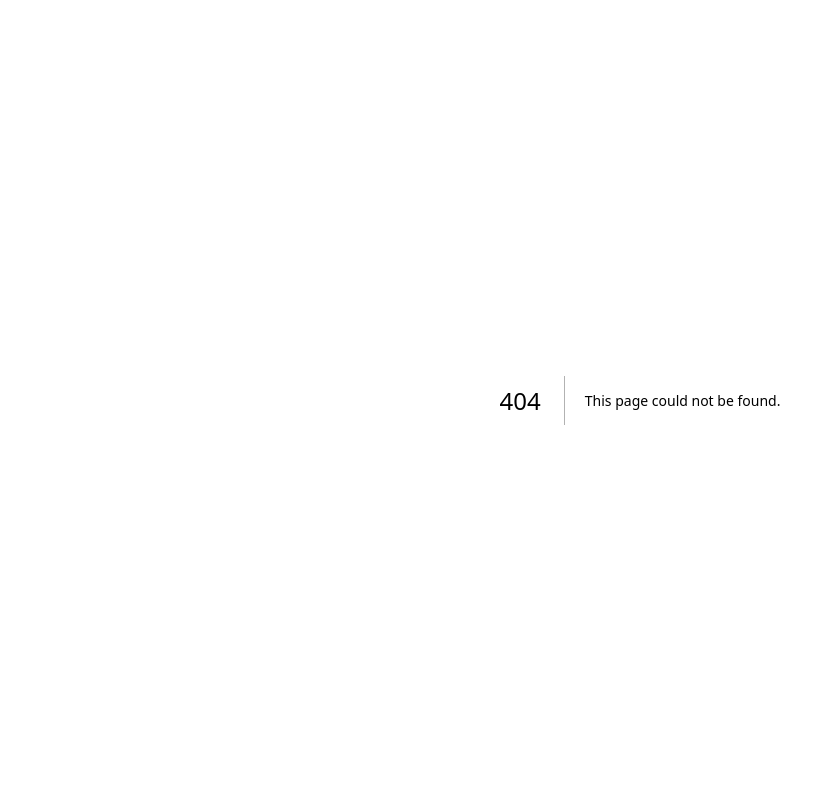
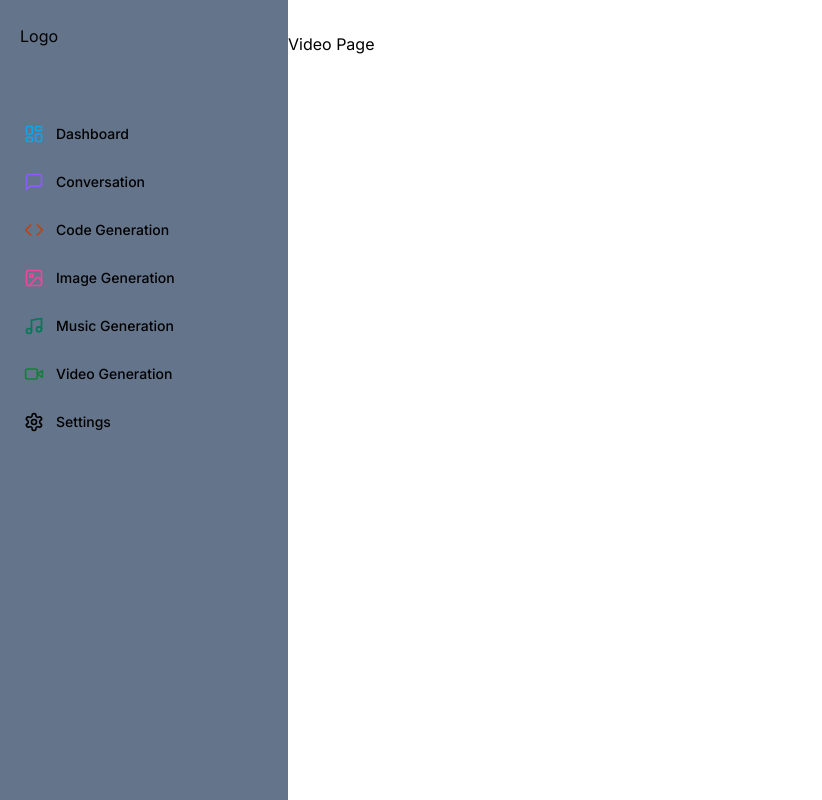
Before and after one commit to zaibutcooler/ai-saas-next13, a Next.js app in the folder alpha/: page /video in a window 1280 px wide. Before the commit this address had no page. Shown: the whole page, without its empty margins (0-822 px from the left). Built offline with nearby package versions, Linux system fonts and the light colour scheme.

Commit message:
done sidebar

```diff
--- a/alpha/app/(dashboard)/dashboard/page.tsx
+++ b/alpha/app/(dashboard)/dashboard/page.tsx
@@ -1,9 +1,5 @@
 import { UserButton } from "@clerk/nextjs"
 
 export default function DashboardPage() {
-  return (
-    <main>
-      <UserButton />
-    </main>
-  )
+  return <main>Dashboard</main>
 }
--- a/alpha/app/(dashboard)/layout.tsx
+++ b/alpha/app/(dashboard)/layout.tsx
@@ -1,12 +1,18 @@
 import { ReactNode } from "react"
+
+import Navbar from "@/components/main/Navbar"
+import Sidebar from "@/components/main/Sidebar"
 
 export default function DashboardLayout({ children }: { children: ReactNode }) {
   return (
     <section>
       <nav className="hidden md:flex md:w-72 md:h-full md:fixed bg-slate-500 dark:bg-slate-900">
-        Navbar
+        <Sidebar />
       </nav>
-      <main className="md:pl-72">{children}</main>
+      <main className="md:pl-72">
+        <Navbar />
+        <div>{children}</div>
+      </main>
     </section>
   )
 }
--- /dev/null
+++ b/alpha/app/(dashboard)/video/page.tsx
@@ -0,0 +1,3 @@
+export default function VideoPage() {
+    return <main>Video Page</main>
+  }
--- /dev/null
+++ b/alpha/components/main/MobileSidebar.tsx
@@ -0,0 +1,33 @@
+"use client"
+
+import { useEffect, useState } from "react"
+import { Menu } from "lucide-react"
+
+import { Button } from "@/components/ui/button"
+import { Sheet, SheetContent, SheetTrigger } from "@/components/ui/sheet"
+import Sidebar from "@/components/main/Sidebar"
+
+export const MobileSidebar = ({}: {}) => {
+  const [isMounted, setIsMounted] = useState(false)
+
+  useEffect(() => {
+    setIsMounted(true)
+  }, [])
+
+  if (!isMounted) {
+    return null
+  }
+
+  return (
+    <Sheet>
+      <SheetTrigger>
+        <Button variant="ghost" size="icon" className="md:hidden">
+          <Menu />
+        </Button>
+      </SheetTrigger>
+      <SheetContent side="left" className="p-0">
+        <Sidebar />
+      </SheetContent>
+    </Sheet>
+  )
+}
--- /dev/null
+++ b/alpha/components/main/Navbar.tsx
@@ -0,0 +1,20 @@
+import React from "react"
+import { UserButton } from "@clerk/nextjs"
+import { Menu } from "lucide-react"
+
+import { Button } from "../ui/button"
+
+const Navbar = () => {
+  return (
+    <div className="flex items-center p-4">
+      <Button variant="ghost" size="icon" className="md:hidden">
+        <Menu />
+      </Button>
+      <div className="flex w-full justify-end">
+        <UserButton />
+      </div>
+    </div>
+  )
+}
+
+export default Navbar
--- /dev/null
+++ b/alpha/components/main/Sidebar.tsx
@@ -0,0 +1,87 @@
+"use client"
+
+import Link from "next/link"
+import {
+  Code,
+  ImageIcon,
+  LayoutDashboard,
+  MessageSquare,
+  Music,
+  Settings,
+  VideoIcon,
+} from "lucide-react"
+
+import { cn } from "@/lib/utils"
+
+const routes = [
+  {
+    label: "Dashboard",
+    icon: LayoutDashboard,
+    href: "/dashboard",
+    color: "text-sky-500",
+  },
+  {
+    label: "Conversation",
+    icon: MessageSquare,
+    href: "/chat",
+    color: "text-violet-500",
+  },
+  {
+    label: "Code Generation",
+    icon: Code,
+    href: "/code",
+    color: "text-orange-700",
+  },
+  {
+    label: "Image Generation",
+    icon: ImageIcon,
+    href: "/image",
+    color: "text-pink-500",
+  },
+  {
+    label: "Music Generation",
+    icon: Music,
+    href: "/music",
+    color: "text-emerald-700",
+  },
+  {
+    label: "Video Generation",
+    icon: VideoIcon,
+    href: "/video",
+    color: "text-green-700",
+  },
+  {
+    label: "Settings",
+    icon: Settings,
+    href: "/setting",
+    color: "text-white-700",
+  },
+]
+
+const Sidebar = () => {
+  return (
+    <div className="space-y-4 py-4 flex flex-col h-full w-full ">
+      <div className="px-3 py-2 flex-1">
+        <Link href="/" className="flex items-center pl-2 mb-14">
+          <div className="relative w-8 h-8 mr-4">Logo</div>
+        </Link>
+        <div className="space-y-1 w-ful">
+          {routes.map((item) => (
+            <Link
+              key={item.href}
+              href={item.href}
+              className="text-sm group flex p-3 justify-start font-medium cursor-pointer hover:text-white hover:bg-white/10 rounded-lg w-full"
+            >
+              <div className="flex items-center flex-1">
+                <item.icon className={cn("h-5 w-5 mr-3", item.color)} />
+                {item.label}
+              </div>
+            </Link>
+          ))}
+        </div>
+      </div>
+    </div>
+  )
+}
+
+export default Sidebar
--- /dev/null
+++ b/alpha/components/ui/sheet.tsx
@@ -0,0 +1,144 @@
+"use client"
+
+import * as React from "react"
+import * as SheetPrimitive from "@radix-ui/react-dialog"
+import { cva, type VariantProps } from "class-variance-authority"
+import { X } from "lucide-react"
+
+import { cn } from "@/lib/utils"
+
+const Sheet = SheetPrimitive.Root
+
+const SheetTrigger = SheetPrimitive.Trigger
+
+const SheetClose = SheetPrimitive.Close
+
+const SheetPortal = ({
+  className,
+  ...props
+}: SheetPrimitive.DialogPortalProps) => (
+  <SheetPrimitive.Portal className={cn(className)} {...props} />
+)
+SheetPortal.displayName = SheetPrimitive.Portal.displayName
+
+const SheetOverlay = React.forwardRef<
+  React.ElementRef<typeof SheetPrimitive.Overlay>,
+  React.ComponentPropsWithoutRef<typeof SheetPrimitive.Overlay>
+>(({ className, ...props }, ref) => (
+  <SheetPrimitive.Overlay
+    className={cn(
+      "fixed inset-0 z-50 bg-background/80 backdrop-blur-sm data-[state=open]:animate-in data-[state=closed]:animate-out data-[state=closed]:fade-out-0 data-[state=open]:fade-in-0",
+      className
+    )}
+    {...props}
+    ref={ref}
+  />
+))
+SheetOverlay.displayName = SheetPrimitive.Overlay.displayName
+
+const sheetVariants = cva(
+  "fixed z-50 gap-4 bg-background p-6 shadow-lg transition ease-in-out data-[state=open]:animate-in data-[state=closed]:animate-out data-[state=closed]:duration-300 data-[state=open]:duration-500",
+  {
+    variants: {
+      side: {
+        top: "inset-x-0 top-0 border-b data-[state=closed]:slide-out-to-top data-[state=open]:slide-in-from-top",
+        bottom:
+          "inset-x-0 bottom-0 border-t data-[state=closed]:slide-out-to-bottom data-[state=open]:slide-in-from-bottom",
+        left: "inset-y-0 left-0 h-full w-3/4 border-r data-[state=closed]:slide-out-to-left data-[state=open]:slide-in-from-left sm:max-w-sm",
+        right:
+          "inset-y-0 right-0 h-full w-3/4  border-l data-[state=closed]:slide-out-to-right data-[state=open]:slide-in-from-right sm:max-w-sm",
+      },
+    },
+    defaultVariants: {
+      side: "right",
+    },
+  }
+)
+
+interface SheetContentProps
+  extends React.ComponentPropsWithoutRef<typeof SheetPrimitive.Content>,
+    VariantProps<typeof sheetVariants> {}
+
+const SheetContent = React.forwardRef<
+  React.ElementRef<typeof SheetPrimitive.Content>,
+  SheetContentProps
+>(({ side = "right", className, children, ...props }, ref) => (
+  <SheetPortal>
+    <SheetOverlay />
+    <SheetPrimitive.Content
+      ref={ref}
+      className={cn(sheetVariants({ side }), className)}
+      {...props}
+    >
+      {children}
+      <SheetPrimitive.Close className="absolute right-4 top-4 rounded-sm opacity-70 ring-offset-background transition-opacity hover:opacity-100 focus:outline-none focus:ring-2 focus:ring-ring focus:ring-offset-2 disabled:pointer-events-none data-[state=open]:bg-secondary">
+        <X className="h-4 w-4" />
+        <span className="sr-only">Close</span>
+      </SheetPrimitive.Close>
+    </SheetPrimitive.Content>
+  </SheetPortal>
+))
+SheetContent.displayName = SheetPrimitive.Content.displayName
+
+const SheetHeader = ({
+  className,
+  ...props
+}: React.HTMLAttributes<HTMLDivElement>) => (
+  <div
+    className={cn(
+      "flex flex-col space-y-2 text-center sm:text-left",
+      className
+    )}
+    {...props}
+  />
+)
+SheetHeader.displayName = "SheetHeader"
+
+const SheetFooter = ({
+  className,
+  ...props
+}: React.HTMLAttributes<HTMLDivElement>) => (
+  <div
+    className={cn(
+      "flex flex-col-reverse sm:flex-row sm:justify-end sm:space-x-2",
+      className
+    )}
+    {...props}
+  />
+)
+SheetFooter.displayName = "SheetFooter"
+
+const SheetTitle = React.forwardRef<
+  React.ElementRef<typeof SheetPrimitive.Title>,
+  React.ComponentPropsWithoutRef<typeof SheetPrimitive.Title>
+>(({ className, ...props }, ref) => (
+  <SheetPrimitive.Title
+    ref={ref}
+    className={cn("text-lg font-semibold text-foreground", className)}
+    {...props}
+  />
+))
+SheetTitle.displayName = SheetPrimitive.Title.displayName
+
+const SheetDescription = React.forwardRef<
+  React.ElementRef<typeof SheetPrimitive.Description>,
+  React.ComponentPropsWithoutRef<typeof SheetPrimitive.Description>
+>(({ className, ...props }, ref) => (
+  <SheetPrimitive.Description
+    ref={ref}
+    className={cn("text-sm text-muted-foreground", className)}
+    {...props}
+  />
+))
+SheetDescription.displayName = SheetPrimitive.Description.displayName
+
+export {
+  Sheet,
+  SheetTrigger,
+  SheetClose,
+  SheetContent,
+  SheetHeader,
+  SheetFooter,
+  SheetTitle,
+  SheetDescription,
+}
--- a/alpha/package.json
+++ b/alpha/package.json
@@ -15,10 +15,11 @@
   },
   "dependencies": {
     "@clerk/nextjs": "^4.23.5",
+    "@radix-ui/react-dialog": "^1.0.4",
     "@radix-ui/react-slot": "^1.0.2",
     "class-variance-authority": "^0.4.0",
     "clsx": "^1.2.1",
-    "lucide-react": "0.105.0-alpha.4",
+    "lucide-react": "^0.105.0-alpha.4",
     "next": "^13.4.8",
     "next-themes": "^0.2.1",
     "react": "^18.2.0",
```
Also changed, not shown: 1 other file (tests, documents, lock files or other folders).
